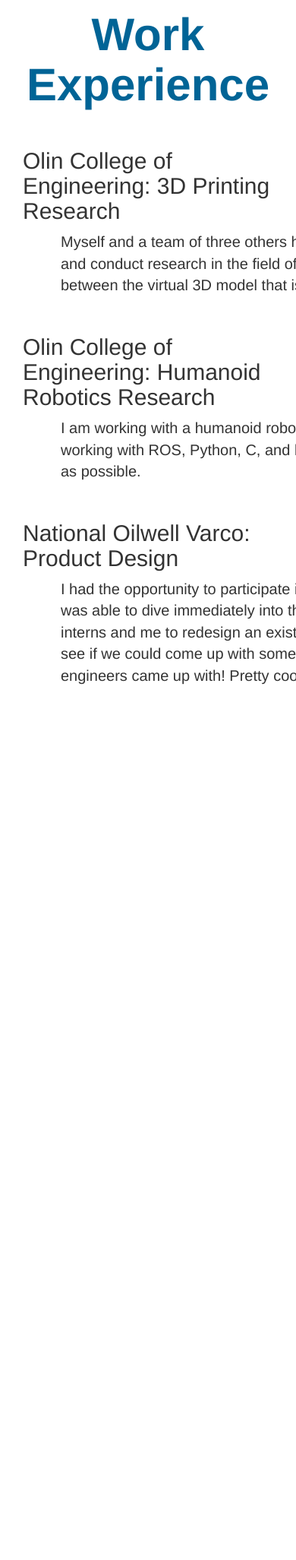
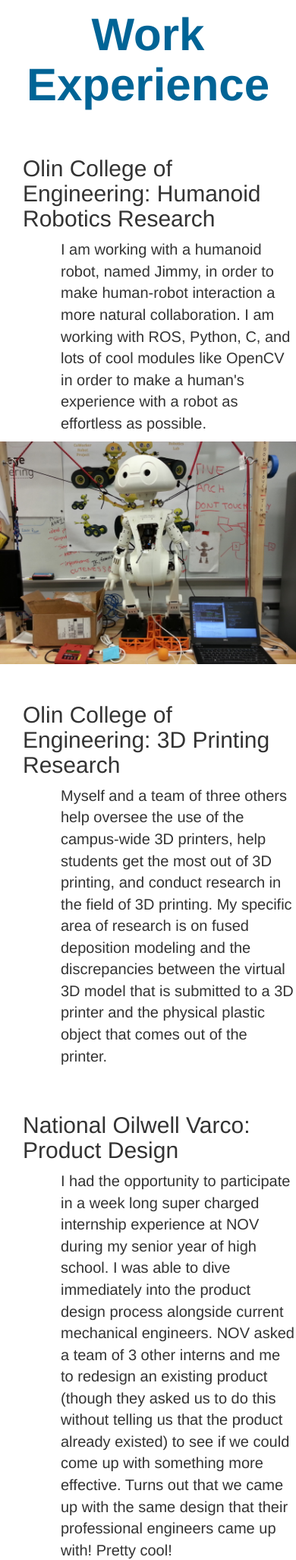
Before and after one commit to shanek21/shanek21.github.io, a PHP site: page /workexperience.html in a window 390 px wide; the page is wider, and only the part inside the window is pictured. Shown: the part 243-2296 px from the top of that part at 76% size. Before the commit the page ends 1144 px from the top of that part, so only its background shows below. Run offline with PHP 8.4, Linux system fonts and the light colour scheme.

Commit message:
Added some work experience images

```diff
--- a/main.css
+++ b/main.css
@@ -80,7 +80,6 @@
 	.workexperience p {
 		font-size: 20px;
 		margin-left: 80px;
-		width: 1200px;
 	}
 
 .projects {
--- a/workexperience.html
+++ b/workexperience.html
@@ -9,7 +9,7 @@
 			<div class = "row">
 				<div class = "col-md-3">
 					<!--White Signature-->
-					<img src="images/sigWhite.png" style="width:304px;height:90px">
+					<img src = "images/sigWhite.png" style="width:304px;height:90px">
 				</div>
 				<div class = "col-md-9">
 					<ul>
@@ -25,18 +25,31 @@
 		</div>
 		<div class = "workexperience">
 			<h1>Work Experience</h1>
+				<div class = "row">
+					<div class = "col-md-8">
+						<div class = "work">
+							<div class = "Robotics">
+								<h2>Olin College of Engineering: Humanoid Robotics Research</h2>
+								<p>I am working with a humanoid robot, named Jimmy, in order to make human-robot interaction a more natural collaboration. I am working with ROS, Python, C, and lots of cool modules like OpenCV in order to make a human's experience with a robot as effortless as possible.</p>
+							</div>
+						</div>
+					</div>
+					<div class = "col-md-4">
+						<img src = "images/Robotics Research/JimmyBody.jpg" width = "100%" height = "100%">
+					</div>
+				</div>
+				<div class = "row">
+					<div class = "col-md-8">
 						<div class = "work">
 							<div class = "3D_Printing">
 								<h2>Olin College of Engineering: 3D Printing Research</h2>
 								<p>Myself and a team of three others help oversee the use of the campus-wide 3D printers, help students get the most out of 3D printing, and conduct research in the field of 3D printing. My specific area of research is on fused deposition modeling and the discrepancies between the virtual 3D model that is submitted to a 3D printer and the physical plastic object that comes out of the printer.</p>
 							</div>
 						</div>
-				<div class = "work">
-					<div class = "Robotics">
-						<h2>Olin College of Engineering: Humanoid Robotics Research</h2>
-						<p>I am working with a humanoid robot, named Jimmy, in order to make human-robot interaction a more natural collaboration. I am working with ROS, Python, C, and lots of cool modules like OpenCV in order to make a human's experience with a robot as effortless as possible.</p>
 					</div>
 				</div>
+				<div class = "row">
+					<div class = "col-md-8">
 						<div class = "work">
 							<div class = "NOV">
 								<h2>National Oilwell Varco: Product Design</h2>
@@ -44,6 +57,11 @@
 							</div>
 						</div>
 					</div>
+					<div class = "col-md-4">
+						<img src = "images/NOV/MudSense-Sensor.jpg" width = "90%" height = "90%">
+					</div>
+				</div>
+			</div>
 		</div>
 	</body>
 </html>
```
Also changed, not shown: images/Robotics Research/JimmyBody.jpg (added), images/Robotics Research/JimmyChest.jpg (added). Lines whose indentation alone changed are shown as unchanged.
